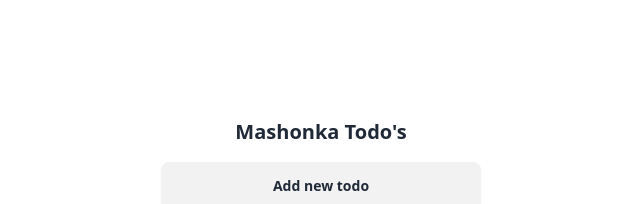
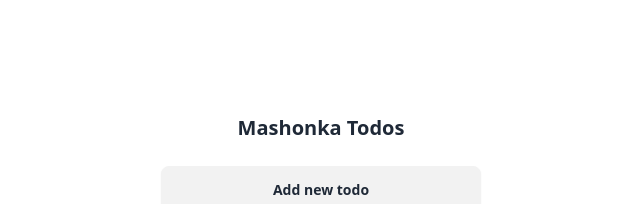
Before and after one commit to kuznikerik/mashonka-todos, a Next.js app: page / in a window 1280 px wide. Shown: the part 208-412 px from the top of the page, without its empty margins (319-959 px from the left). Built offline with nearby package versions, Linux system fonts and the light colour scheme; data requests are answered from the project's data file.

Commit message:
fix: lint errors

```diff
--- a/app/components/TodoList.tsx
+++ b/app/components/TodoList.tsx
@@ -1,4 +1,4 @@
-import { ITodo, ITodoListProps } from '../types'
+import { ITodoListProps } from '../types'
 import Todo from './Todo'
 
 export default function TodoList({ todos }: ITodoListProps) {
--- a/app/page.tsx
+++ b/app/page.tsx
@@ -20,7 +20,7 @@ export default function Home() {
   return (
     <TodoContext.Provider value={{ todos, setTodos }}>
       <main className="h-dvh max-w-80 w-full mx-auto flex flex-col items-center justify-center">
-        <h1 className="font-bold text-xl text-center mb-4">Mashonka Todo's</h1>
+        <h1 className="font-bold text-xl text-center mb-6">Mashonka Todos</h1>
         <AddTask />
         <TodoList todos={todos} />
       </main>
--- a/app/types.ts
+++ b/app/types.ts
@@ -1,5 +1,3 @@
-import { UUID } from "crypto"
-
 export interface ITodo {
   id: string,
   text: string,
```
